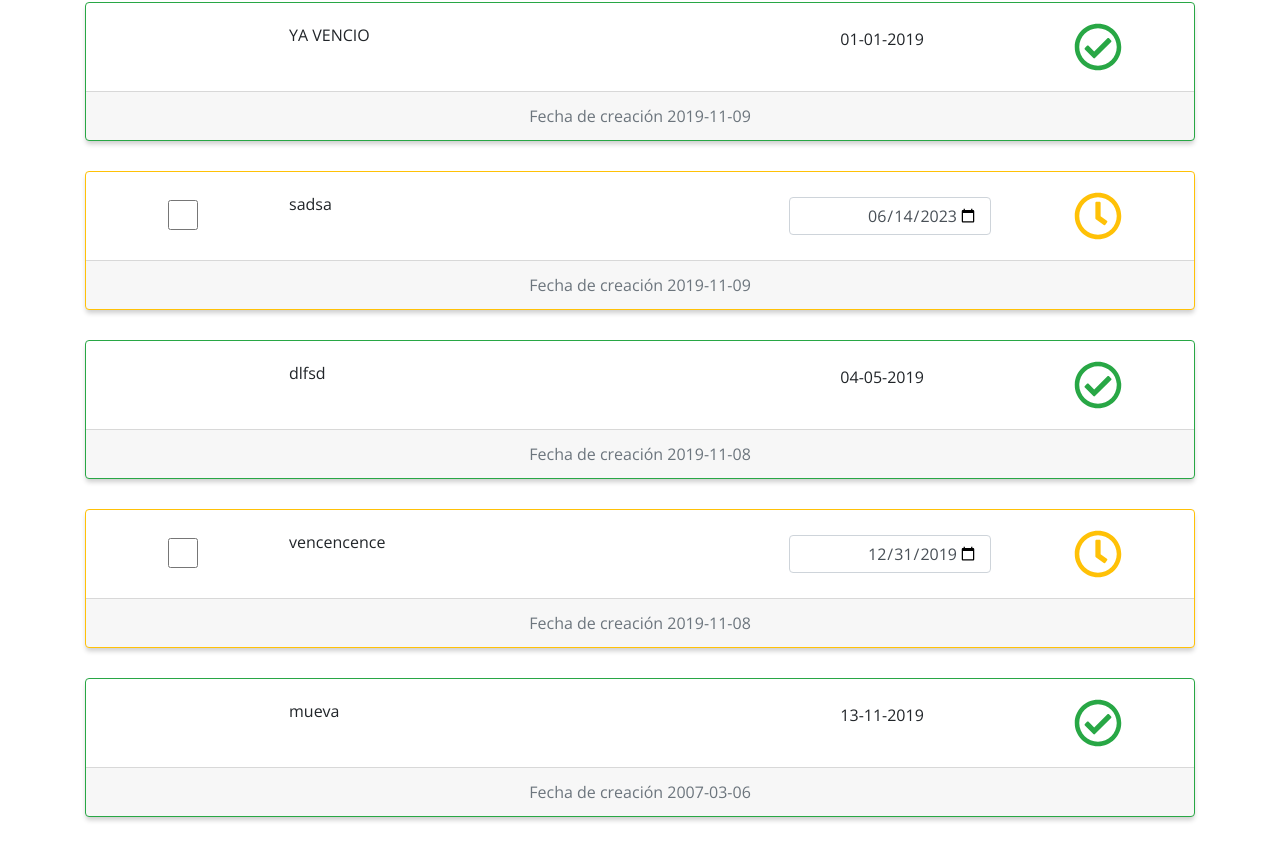
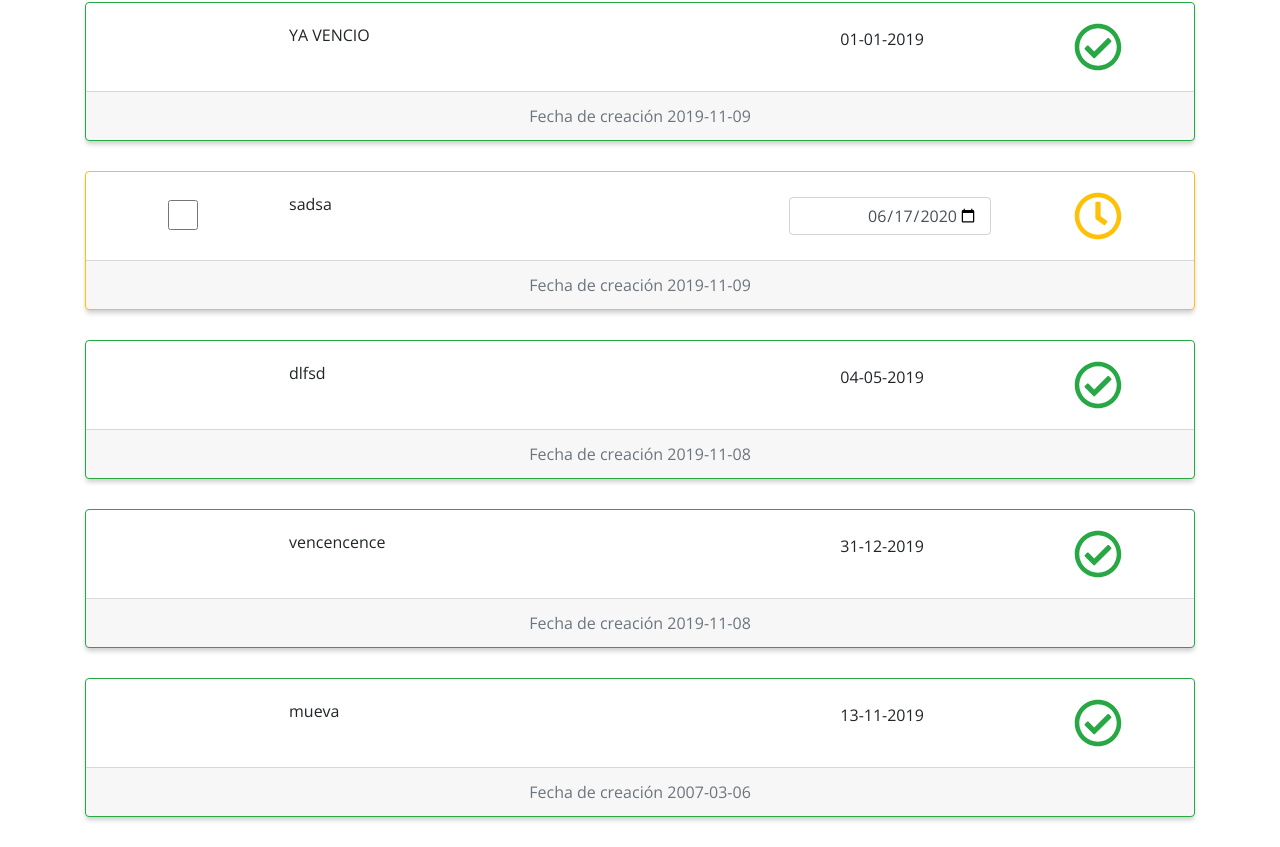
Before and after one commit to Cloiw/gp-test, a React (Create React App) app: page / in a window 1280 px wide. Shown: the part 380-1227 px from the top of the page. Built offline with nearby package versions, Linux system fonts and the light colour scheme; data requests are answered from the project's data file.

Commit message:
agregando estado tarea atrasada

```diff
--- a/db.json
+++ b/db.json
@@ -2,7 +2,7 @@
   "tasks": [
     {
       "creation_date": 1673171200000,
-      "expiration_date": 518400000,
+      "expiration_date": 1845244800000,
       "status": 1,
       "text": "Prueba de fecha  vencimiento 25dic",
       "id": 1
@@ -24,7 +24,7 @@
     {
       "creation_date": 1573171200000,
       "expiration_date": 1577750400000,
-      "status": 1,
+      "status": 0,
       "text": "vencencence",
       "id": 4
     },
@@ -37,7 +37,7 @@
     },
     {
       "creation_date": 1573257600000,
-      "expiration_date": 1686700800000,
+      "expiration_date": 1592352000000,
       "status": 1,
       "text": "sadsa",
       "id": 6
--- a/src/components/ContentView/index.jsx
+++ b/src/components/ContentView/index.jsx
@@ -18,7 +18,6 @@ class ContentView extends React.Component {
   componentDidUpdate(prevProps, prevState) {
     const { sortTasks, tasksData } = this.props;
     if (prevProps.tasksData.tasks != tasksData.tasks) {
-      console.log("debugianding", prevProps.tasksData.tasks)
       sortTasks(tasksData.sortBy, tasksData.tasks)
       };
   }
--- a/src/components/SortTask/index.js
+++ b/src/components/SortTask/index.js
@@ -8,7 +8,6 @@ import './SortTask.css'
 const SortTask = ({ sortTasks, tasksData }) => {
   const sortOption = useRef(null);
   const handleChange= () => {
-    console.log("handle change" , tasksData.tasks)
     sortTasks(sortOption.current.value, tasksData.tasks)
   }
 
--- a/src/components/TaskCard/index.js
+++ b/src/components/TaskCard/index.js
@@ -1,5 +1,5 @@
 import React, { useRef } from 'react';
-import { Card, Button, Form, Row, Col } from 'react-bootstrap';
+import { Card, Form, Row, Col } from 'react-bootstrap';
 import { checkedTasks } from '../../store/actions/tasks_action';
 import { connect } from 'react-redux';
 import {  FiAlertCircle } from 'react-icons/fi';
@@ -9,13 +9,25 @@ import ExpirationDate from '../ExpirationDate';
 
 const TaskCard = ({ creationDate, expirationDate, text, status, id, checkedTasks }) => {
   const checkRef = useRef(null);
+  const todaysDate = new Date().toISOString().split('T')[0];
+  const todaysDateTimeStamp = new Date(todaysDate).getTime();
 
   const handleCheck = (id) => {
     checkedTasks(checkRef.current.checked, id);
   }
 
+  const borderStatus = () => {
+    if( status === 0 ) {
+      return "success"
+    }
+    if ( status === 1 && todaysDateTimeStamp < expirationDate ) {
+      return "warning"
+    }
+    return "danger"
+  }
+
   return (
-    <Card border={status === 1 ? "warning" : status === 0 ? "success" : "danger"} className="text-center">
+    <Card border={borderStatus()} className="text-center">
       <Card.Body>
         <Row bsPrefix="align-center row">
           <Col xs={12} md={2} bsPrefix="check-align col">
@@ -36,9 +48,9 @@ const TaskCard = ({ creationDate, expirationDate, text, status, id, checkedTasks
             </div>
           </Col>
           <Col xs={12} md={2}>
-            {status === 1 ? <FaRegClock size={48} color="#ffc107" /> :
-             status === 0 ? <FaRegCheckCircle size={48} color={"#28a745"} /> :
-             <FiAlertCircle size={48} color={"#dc3545"} />}
+            {status === 1 && todaysDateTimeStamp < expirationDate && <FaRegClock size={48} color="#ffc107" /> }
+            {status === 1 && todaysDateTimeStamp > expirationDate && <FiAlertCircle size={48} color={"#dc3545"} /> }
+            {status === 0 && <FaRegCheckCircle size={48} color={"#28a745"} /> }
           </Col>
         </Row>
       </Card.Body>
--- a/src/store/reducers/tasks_reducer.js
+++ b/src/store/reducers/tasks_reducer.js
@@ -30,7 +30,6 @@ export default ( state = initialState, action ) => {
       });
 
     case 'UPDATE_DATE':
-      console.log("cambiando fecha")
       let oldTasks = [...state.tasks];
       const newUpdateDate = action.payload;
       for(let i = 0; i < oldTasks.length ; i++){
```
